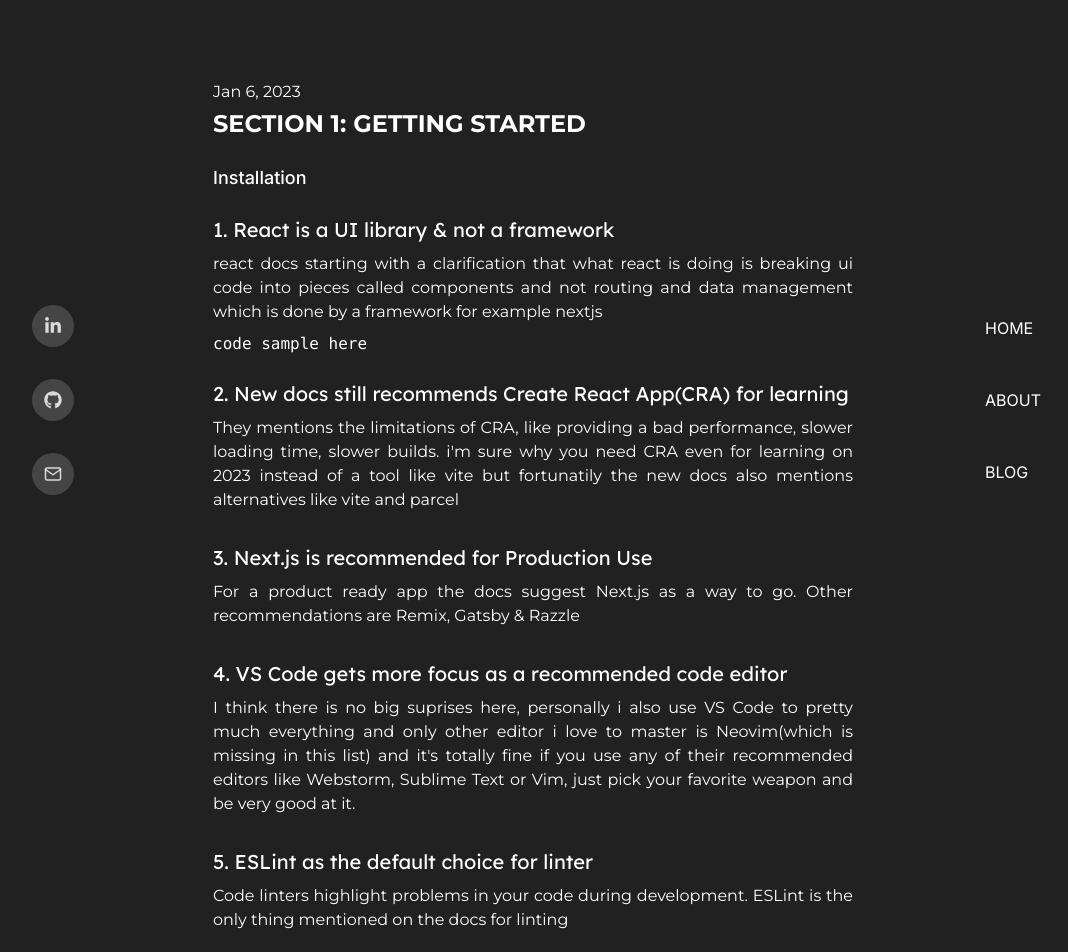
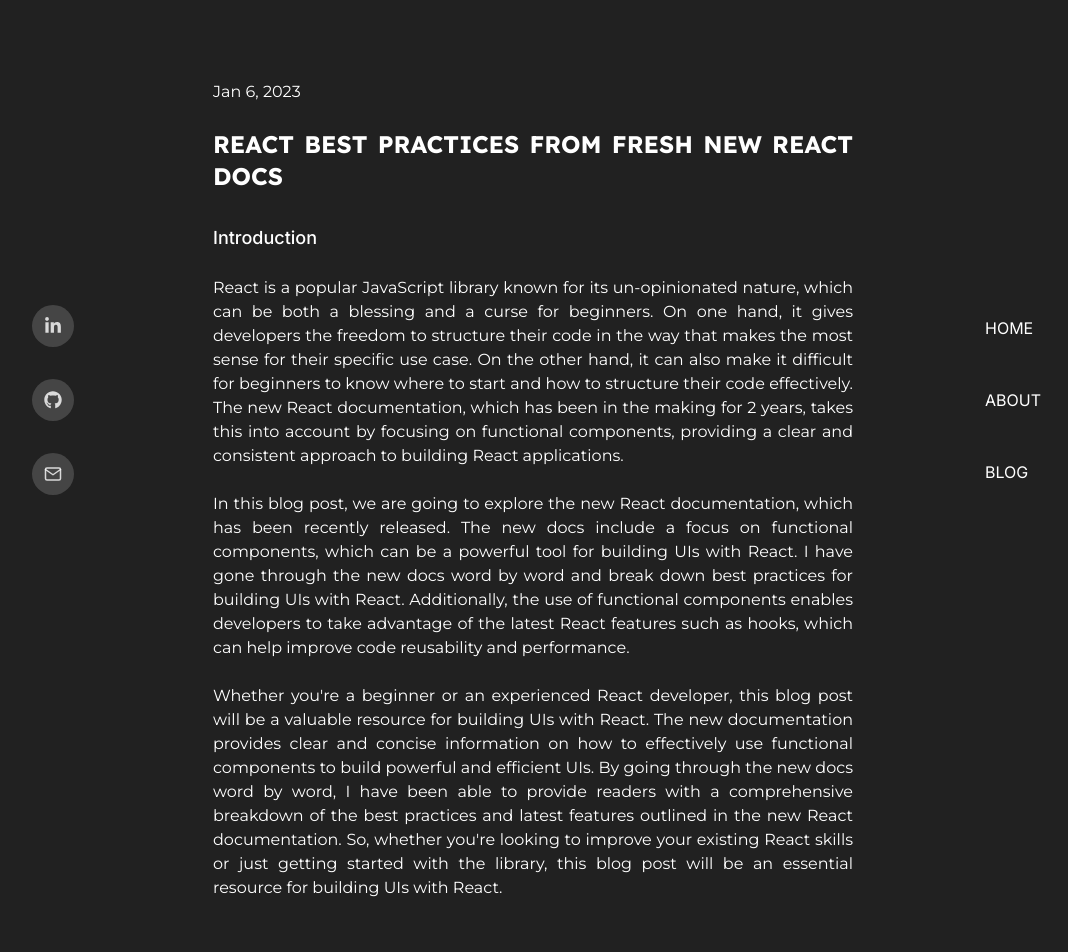
Before and after one commit to Nivethan-Ar/minimal-blog, a Next.js app: page /blog/react in a window 1280 px wide. Shown: the top 952 px of the page, without its empty margins (107-1175 px from the left). Built offline with nearby package versions, Linux system fonts and the light colour scheme.

Commit message:
feat: add intro page for react docs series

```diff
--- a/data/react-docs.ts
+++ b/data/react-docs.ts
@@ -1,6 +1,12 @@
 import { Data } from '../types';
 
 // const home: Data = {};
+
+const intro = {
+  section: 'getting started',
+  title: 'introduction',
+  link: 'react',
+};
 
 export const installation: Data = {
   section: 'getting started',
@@ -121,4 +127,4 @@
   ],
 };
 
-export const reactBlogData: Data[] = [installation, quick];
+export const reactBlogData = [intro, installation, quick];
--- a/pages/blog/react/index.tsx
+++ b/pages/blog/react/index.tsx
@@ -4,7 +4,7 @@
 import BlogNavigation from '../../../components/specific/blog/blog-navigation';
 import { reactBlogData } from '../../../data/react-docs';
 
-function React() {
+function ReactNewDocsSeries() {
   const [postNumber, setPostNumber] = useState(0);
   const blog = reactBlogData[postNumber];
 
@@ -17,35 +17,59 @@
         <link rel='icon' href='/favicon.ico' />
       </Head>
 
-      <AppLayout className='font-main font-normal border-gray-800'>
-        <div className='flex flex-col gap-y-6'>
-          <div>
-            <p>Jan 6, 2023</p>
-            <h1 className='mt-1 text-2xl font-main font-bold uppercase'>
-              Section 1: {blog.section}
-            </h1>
-          </div>
+      <AppLayout className='font-main font-normal border-gray-800 overflow-'>
+        <div className='flex flex-col justify-center items-start gap-y-6'>
+          <p>Jan 6, 2023</p>
+
+          <h1 className='text-2xl self-center uppercase font-bold mb-2 font-lex'>
+            React best Practices from fresh new React docs
+          </h1>
+
           <h2 className='text-lg capitalize font-medium font-sub  '>
-            {blog.title}
+            introduction
           </h2>
 
-          <div className='flex flex-col gap-y-6 text-justify'>
-            {blog.body.map((block, i) => (
-              <div key={i} className='relative'>
-                <h3 className={`text-xl mb-2 font-lex`}>{`${
-                  i + 1 + '. ' + block.subHeading
-                }`}</h3>
-                <div className='flex flex-col gap-y-4'>
-                  {block.paragraphs.map((paragraph, i) => (
-                    <div key={i} className='flex flex-col gap-y-2'>
-                      <p className='' dangerouslySetInnerHTML={paragraph} />
-                      <code className=''>{paragraph.code}</code>
-                    </div>
-                  ))}
-                </div>
-              </div>
-            ))}
+          <div className='flex-1 mb-8 flex flex-col gap-y-6'>
+            <p>
+              React is a popular JavaScript library known for its un-opinionated
+              nature, which can be both a blessing and a curse for beginners. On
+              one hand, it gives developers the freedom to structure their code
+              in the way that makes the most sense for their specific use case.
+              On the other hand, it can also make it difficult for beginners to
+              know where to start and how to structure their code effectively.
+              The new React documentation, which has been in the making for 2
+              years, takes this into account by focusing on functional
+              components, providing a clear and consistent approach to building
+              React applications.
+            </p>
+
+            <p>
+              In this blog post, we are going to explore the new React
+              documentation, which has been recently released. The new docs
+              include a focus on functional components, which can be a powerful
+              tool for building UIs with React. I have gone through the new docs
+              word by word and break down best practices for building UIs with
+              React. Additionally, the use of functional components enables
+              developers to take advantage of the latest React features such as
+              hooks, which can help improve code reusability and performance.
+            </p>
+            <p>
+              Whether you&apos;re a beginner or an experienced React developer,
+              this blog post will be a valuable resource for building UIs with
+              React. The new documentation provides clear and concise
+              information on how to effectively use functional components to
+              build powerful and efficient UIs. By going through the new docs
+              word by word, I have been able to provide readers with a
+              comprehensive breakdown of the best practices and latest features
+              outlined in the new React documentation. So, whether you&apos;re
+              looking to improve your existing React skills or just getting
+              started with the library, this blog post will be an essential
+              resource for building UIs with React.
+            </p>
           </div>
+        </div>
+
+        <div>
           <BlogNavigation
             postNumber={postNumber}
             setPostNumber={setPostNumber}
@@ -56,4 +80,4 @@
   );
 }
 
-export default React;
+export default ReactNewDocsSeries;
```
